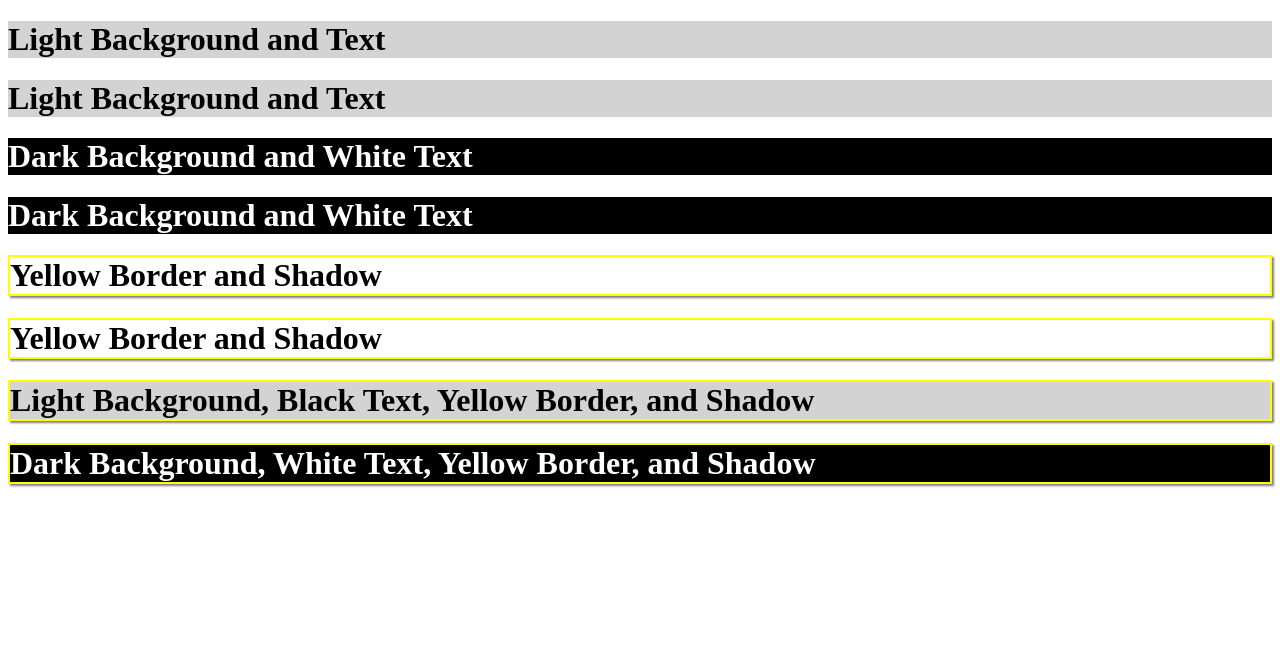
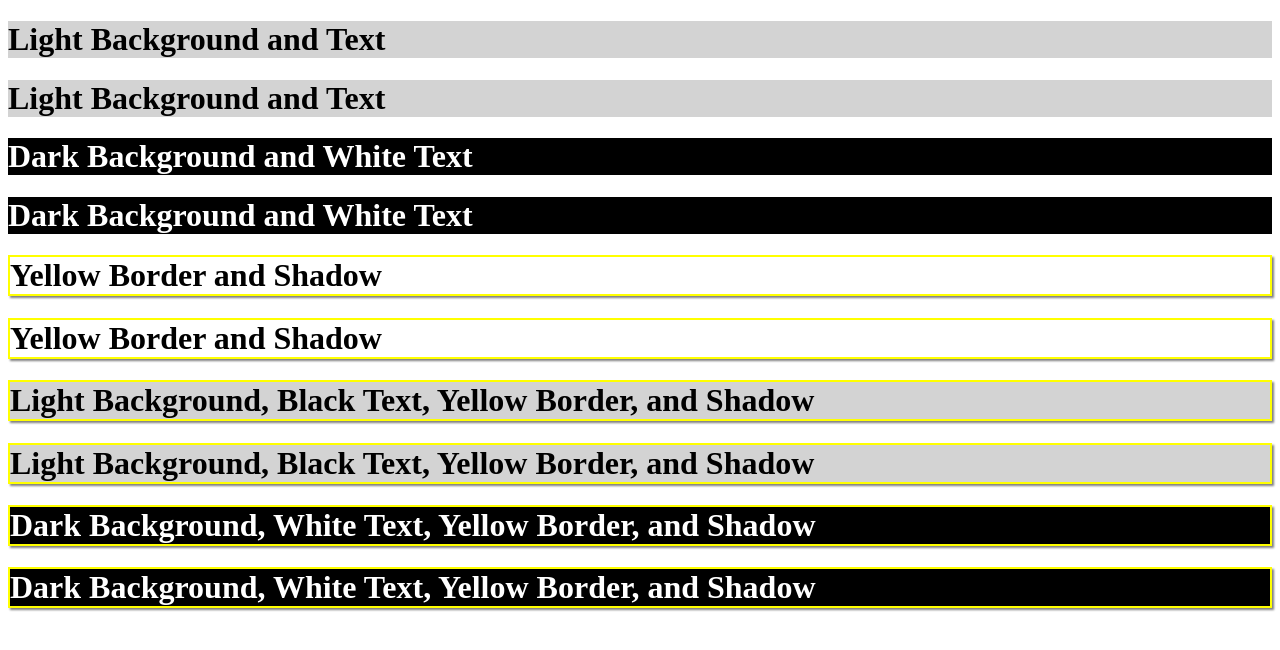
Before and after one commit to Mirlind96/Future-Minds-Academy, a plain HTML site: page Assignments/CSS/Three CSS Classes/intex.html in a window 1280 px wide. Drawn offline with Linux system fonts and the light colour scheme.

Commit message:
some changes

```diff
--- a/Assignments/CSS/Three CSS Classes/intex.html
+++ b/Assignments/CSS/Three CSS Classes/intex.html
@@ -14,6 +14,8 @@
     <h1 class="new">Yellow Border and Shadow</h1>
     <h1 class="new">Yellow Border and Shadow</h1>
     <h1 class="light new">Light Background, Black Text, Yellow Border, and Shadow</h1>
+    <h1 class="light new">Light Background, Black Text, Yellow Border, and Shadow</h1>
+    <h1 class="dark new">Dark Background, White Text, Yellow Border, and Shadow</h1>
     <h1 class="dark new">Dark Background, White Text, Yellow Border, and Shadow</h1>
 </body>
 </html>
```
